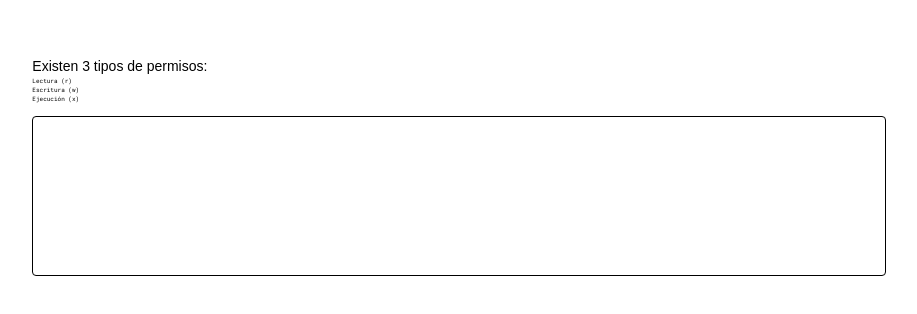
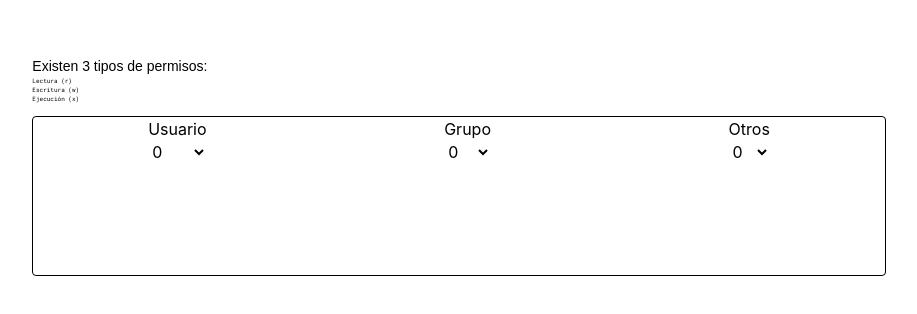
Before and after one commit to tw1ttt3r/calculadora_permisos, a website: page index.html in a window 1280 px wide. Shown: the part 236-550 px from the top of the page, without its empty margins (181-1098 px from the left). Drawn offline with nearby package versions, Linux system fonts and the light colour scheme; files that its build step writes are made by us from their sources; a web font is replaced by a local one.

Commit message:
feat: added template controls

```diff
--- a/index.html
+++ b/index.html
@@ -30,7 +30,20 @@
             </li>
           </ul>
         </section>
-        <section class="calculator"></section>
+        <section class="calculator">
+          <div class="calculator-control">
+            <span>Usuario</span>
+            <select id="controls-user" class="permisos-control"></select>
+          </div>
+          <div class="calculator-control">
+            <span>Grupo</span>
+            <select id="controls-group" class="permisos-control"></select>
+          </div>
+          <div class="calculator-control">
+            <span>Otros</span>
+            <select id="controls-others" class="permisos-control"></select>
+          </div>
+        </section>
       </section>
     </main>
   </body>
```
